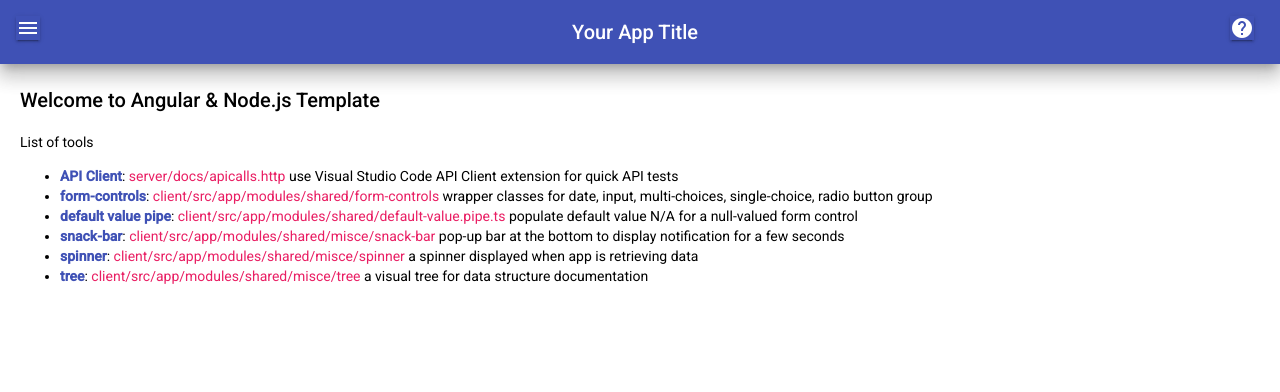
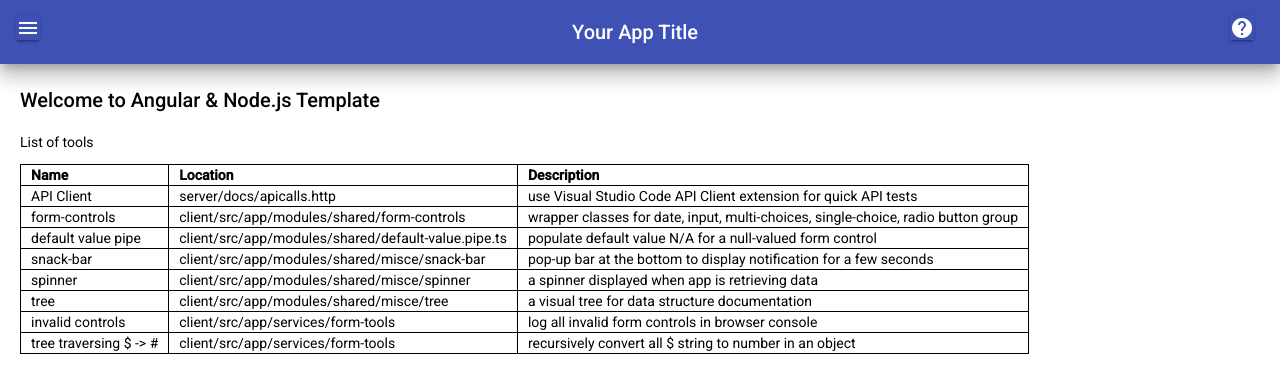
Before and after one commit to turingcs2005/proxy-server-auto-complete, an Angular app in the folder client/: page / in a window 1280 px wide. Shown: the top 392 px of the page. Built offline with nearby package versions, Linux system fonts and the light colour scheme.

Commit message:
added form-tools

```diff
--- a/client/src/app/app-data/shared-tools.ts
+++ b/client/src/app/app-data/shared-tools.ts
@@ -15,5 +15,7 @@ export const sharedTools = [
 	new SharedTools('snack-bar', 'client/src/app/modules/shared/misce/snack-bar', 'pop-up bar at the bottom to display notification \
 	for a few seconds'),
 	new SharedTools('spinner', 'client/src/app/modules/shared/misce/spinner', 'a spinner displayed when app is retrieving data'),
-	new SharedTools('tree', 'client/src/app/modules/shared/misce/tree', 'a visual tree for data structure documentation')
+	new SharedTools('tree', 'client/src/app/modules/shared/misce/tree', 'a visual tree for data structure documentation'),
+	new SharedTools('invalid controls', 'client/src/app/services/form-tools', 'log all invalid form controls in browser console'),
+	new SharedTools('tree traversing $ -> #', 'client/src/app/services/form-tools', 'recursively convert all $ string to number in an object'),
 ];
--- a/client/src/app/components/home/home.component.html
+++ b/client/src/app/components/home/home.component.html
@@ -1,8 +1,15 @@
 <p class="mat-h2">Welcome to Angular &amp; Node.js Template</p>
 <p>List of tools</p>
 
-<ul>
-	<li *ngFor="let x of sharedTools">
-		<span class="emphasize">{{x.name}}</span>:
-		<span class="highlight">{{x.location}}</span> {{x.description}}</li>
-</ul>
+<table>
+	<tr>
+		<th>Name</th>
+		<th>Location</th>
+		<th>Description</th>
+	</tr>
+	<tr *ngFor="let x of sharedTools">
+		<td>{{ x.name }}</td>
+		<td>{{ x.location }}</td>
+		<td>{{ x.description }}</td>
+	</tr>
+</table>
--- a/client/src/app/components/home/home.component.scss
+++ b/client/src/app/components/home/home.component.scss
@@ -0,0 +1,9 @@
+table, th, td {
+	border: 1px solid;
+	border-collapse: collapse;
+}
+
+th, td {
+	text-align: left;
+	padding: 0 10px 0 10px;
+}
```
